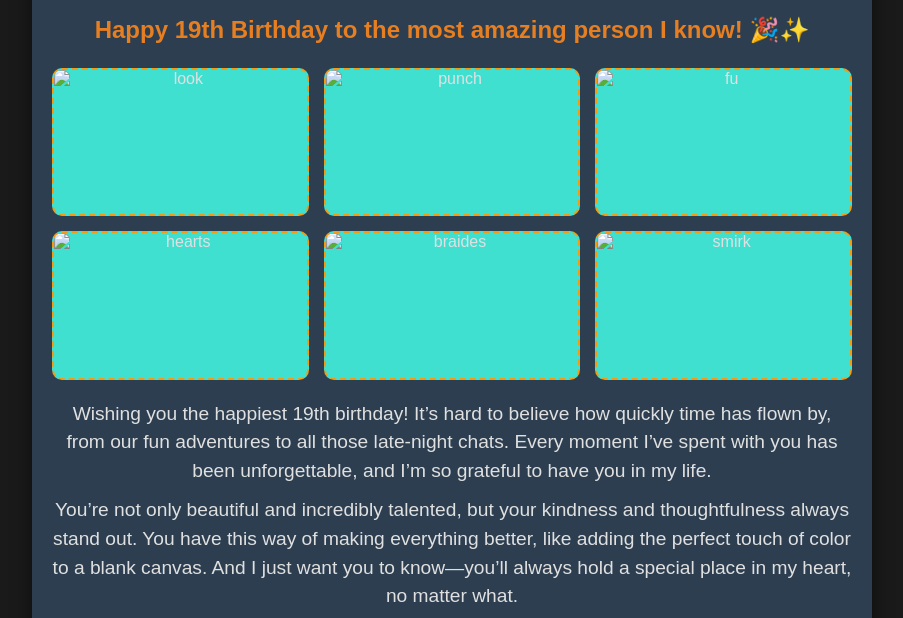
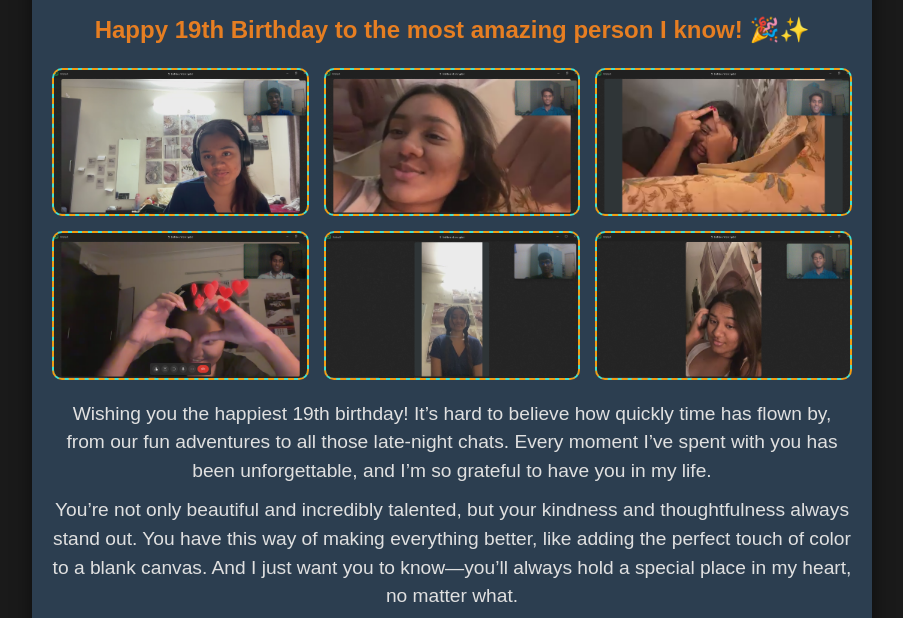
Before and after one commit to anirudhsarkar28/Sharik, a plain HTML site: page index.html in a window 1280 px wide. Shown: the part 120-738 px from the top of the page, without its empty margins (188-1091 px from the left). Drawn offline with Linux system fonts and the light colour scheme.

Commit message:
Update index.html

```diff
--- a/index.html
+++ b/index.html
@@ -16,22 +16,22 @@
         <!-- Dynamic image containers -->
         <div class="image-grid">
             <div class="image-container fade-in">
-                <img src="images/look.png" alt="look" class="look">
+                <img src="look.png" alt="look" class="look">
             </div>
             <div class="image-container fade-in">
-                <img src="images/punch.png" alt="punch" class="punch">
+                <img src="punch.png" alt="punch" class="punch">
             </div>
             <div class="image-container fade-in">
-                <img src="images/fu.png" alt="fu" class="fu">
+                <img src="fu.png" alt="fu" class="fu">
             </div>
             <div class="image-container fade-in">
-                <img src="images/hearts.png" alt="hearts" class="hearts">
+                <img src="hearts.png" alt="hearts" class="hearts">
             </div>
             <div class="image-container fade-in">
-                <img src="images/braides.png" alt="braides" class="braides">
+                <img src="braides.png" alt="braides" class="braides">
             </div>
             <div class="image-container fade-in">
-                <img src="images/smirk.png" alt="smirk" class="smirk">
+                <img src="smirk.png" alt="smirk" class="smirk">
             </div>
         </div>
 
@@ -51,7 +51,7 @@
 
         <!-- Large image container -->
         <div class="big-image-container fade-in">
-            <img src="images/KrishaBanner.jpg" alt="Banner Image" class="banner-image">
+            <img src="KrishaBanner.jpg" alt="Banner Image" class="banner-image">
         </div>
 
         <div class="poem slide-in">
```
